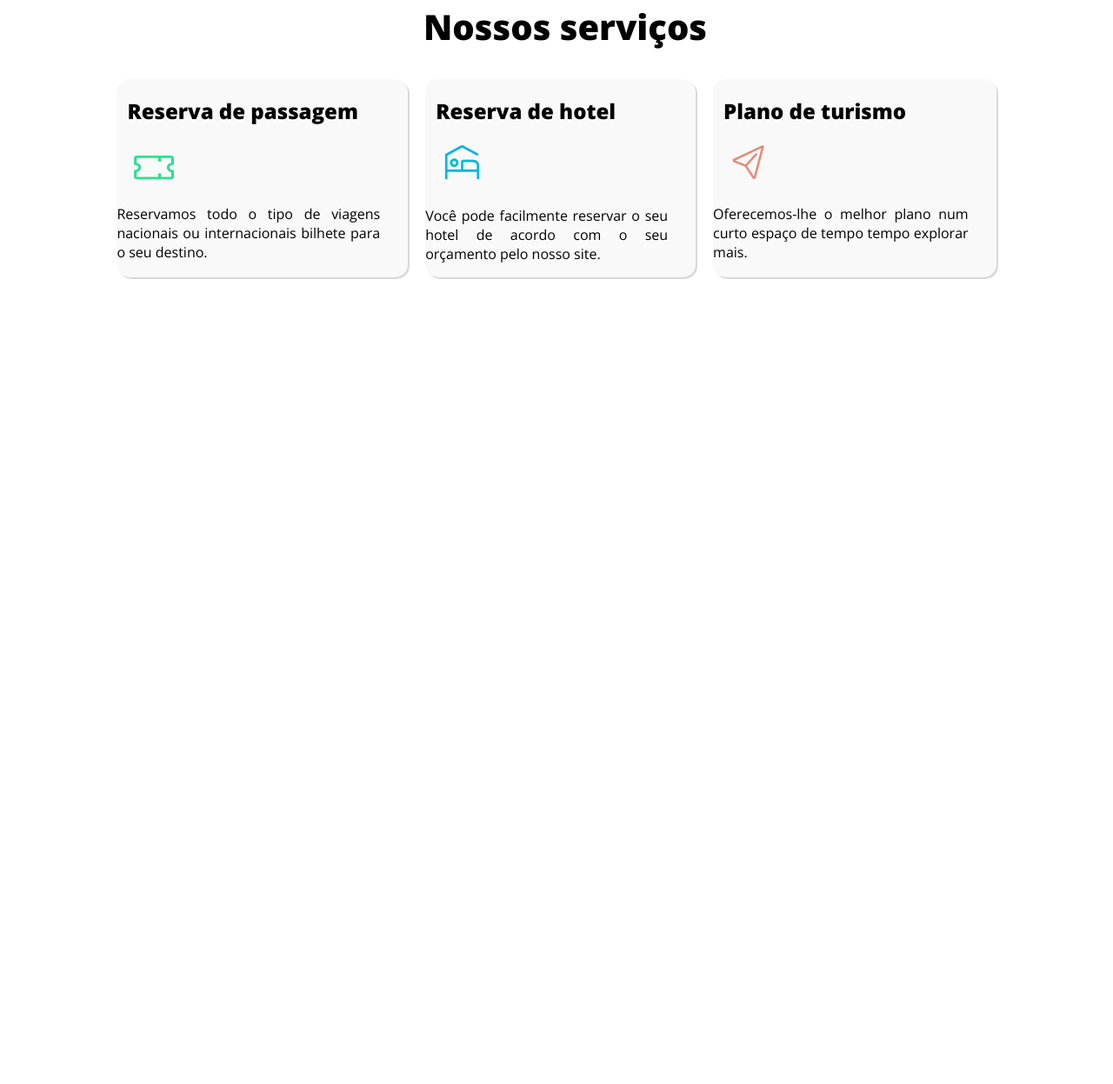
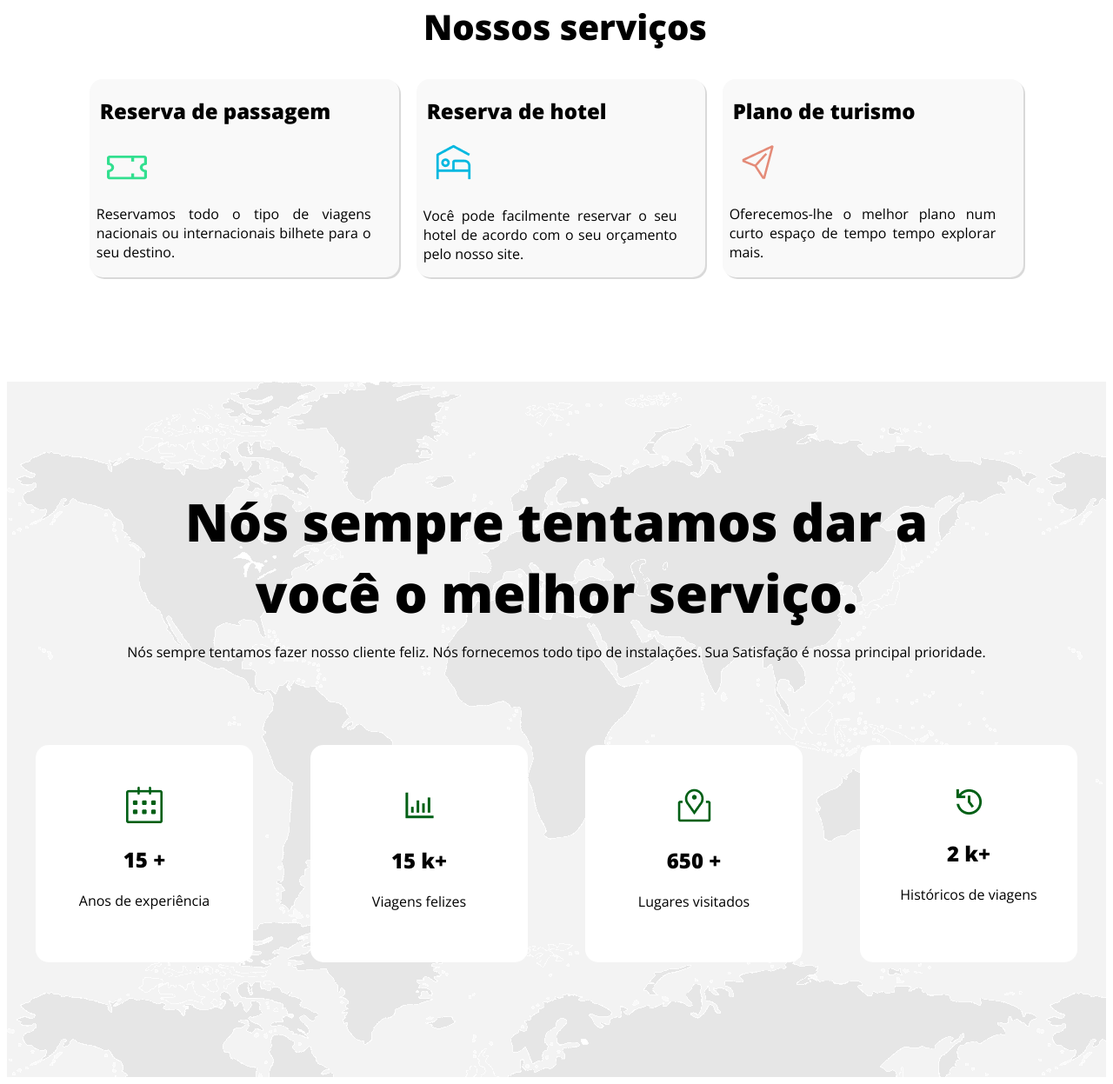
Before and after one commit to GeissonChagas/GTravels, a plain HTML site: page index.html in a window 1280 px wide. Shown: the part 1302-2549 px from the top of the page at 87% size. Before the commit the page ends 1741 px from the top, so only its background shows below. Drawn offline with nearby package versions, Linux system fonts and the light colour scheme; a web font is replaced by a local one.

Commit message:
adicionando sessão com estatísticas da empresa utilizando flexbox

```diff
--- /dev/null
+++ b/css/numbers.css
@@ -0,0 +1,43 @@
+.numbers{
+    background-image: url(../img/world-map.png);
+    height: 50em;
+    width: 100%;
+}
+
+.numbers__titulos{
+    display: flex;
+    flex-direction: column;
+    margin: 2em auto;
+    text-align: center;
+    width: 80%;
+}
+
+.numbers_titulos--title h1{
+    margin: 2em auto 0 auto;
+
+}
+
+.numbers_titulos--title{
+    font-size: 40px;
+    font-weight: 700;
+}
+
+.numbers__cards{
+    display: flex;
+    justify-content: space-around;
+    margin-top: 5em;
+
+}
+
+.numbers__cards--box{
+    background-color: #FFFFFF;
+    border-radius: 15px;
+    height: 250px;
+    width: 250px;
+    text-align: center;
+
+}
+
+.numbers__cards--box img{
+    padding-top: 3em;
+}
--- a/css/our-service.css
+++ b/css/our-service.css
@@ -2,10 +2,10 @@
     font-size: 40px;
     font-weight: 700;
     margin: 3em auto;
-    width: 80%;
+    width: 85%;
 }
 
-.our-service__cards--title, .our-service__cards--img, .our-service__cards--text {
+.our-service__cards--title, .our-service__cards--img {
     padding-left: 0.5em;
 }
 
@@ -59,6 +59,6 @@
     font-size: 16px;
     font-weight: 400;
     text-align: justify;
-    padding: 0 2em 0 0;
+    padding: 0 2em 0 0.5em;
 
 }
--- a/css/style.css
+++ b/css/style.css
@@ -1,6 +1,7 @@
 @import url(../css/header.css);
 @import url(../css/our-service.css);
 @import url(../css/aboutus.css);
+@import url(../css/numbers.css);
 
 body{
     font-family: 'Open Sans';
--- a/index.html
+++ b/index.html
@@ -66,16 +66,46 @@
                             <h1 class="our-service__cards--title">Plano de turismo</h1>
                             <img class="our-service__cards--img" src="../gtravels/img/paper-plane.png" alt=""><br>
                             <p class="our-service__cards--text">Oferecemos-lhe o melhor plano num curto espaço de tempo tempo explorar mais.</p>
-                        </div>
-
-
-
-
-
-
+                </div>
 
             </section>
         </main>
+
+            <section class="numbers">
+                <div class="numbers__titulos">
+                    <div class="numbers_titulos--title">
+                        <h1>Nós sempre tentamos dar a você o melhor serviço.</h1>
+                    </div>
+                    <div class="numbers_titulos--text">
+                        <p>Nós sempre tentamos fazer nosso cliente feliz. Nós fornecemos todo tipo de instalações. Sua Satisfação é nossa principal prioridade.</p>
+                    </div>
+                </div>
+                <div class="numbers__cards">
+                    <div class="numbers__cards--box">
+                        <img src="../gtravels/img/calender.png">
+                        <h2 class="numbers__cards-title">15 +</h2>
+                        <p>Anos de experiência</p>
+                    </div>
+                    <div class="numbers__cards--box">
+                        <img src="../gtravels/img/ant-design_bar-chart-outlined.png">
+                        <h2 class= "numbers__cards-title">15 k+</h2>
+                        <p>Viagens felizes</p>
+                    </div>
+                    <div class="numbers__cards--box">
+                        <img src="../gtravels/img/carbon_map.png" class= "numbers__cards-title">
+                        <h2 class= "numbers__cards-title">650 +</h2>
+                        <p>Lugares visitados</p>
+                    </div>
+                    <div class="numbers__cards--box">
+                        <img src="../gtravels/img/gridicons_history.png" class= "numbers__cards-title">
+                        <h2 class= "numbers__cards-title">2 k+</h2>
+                        <p>Históricos de viagens</p>
+                    </div>
+
+
+                </div>
+
+            </section>
 
 
 
```
Also changed, not shown: img/ant-design_bar-chart-outlined.png (added), img/calender.png (added), img/carbon_map.png (added), img/gridicons_history.png (added), img/world-map.png (added).
